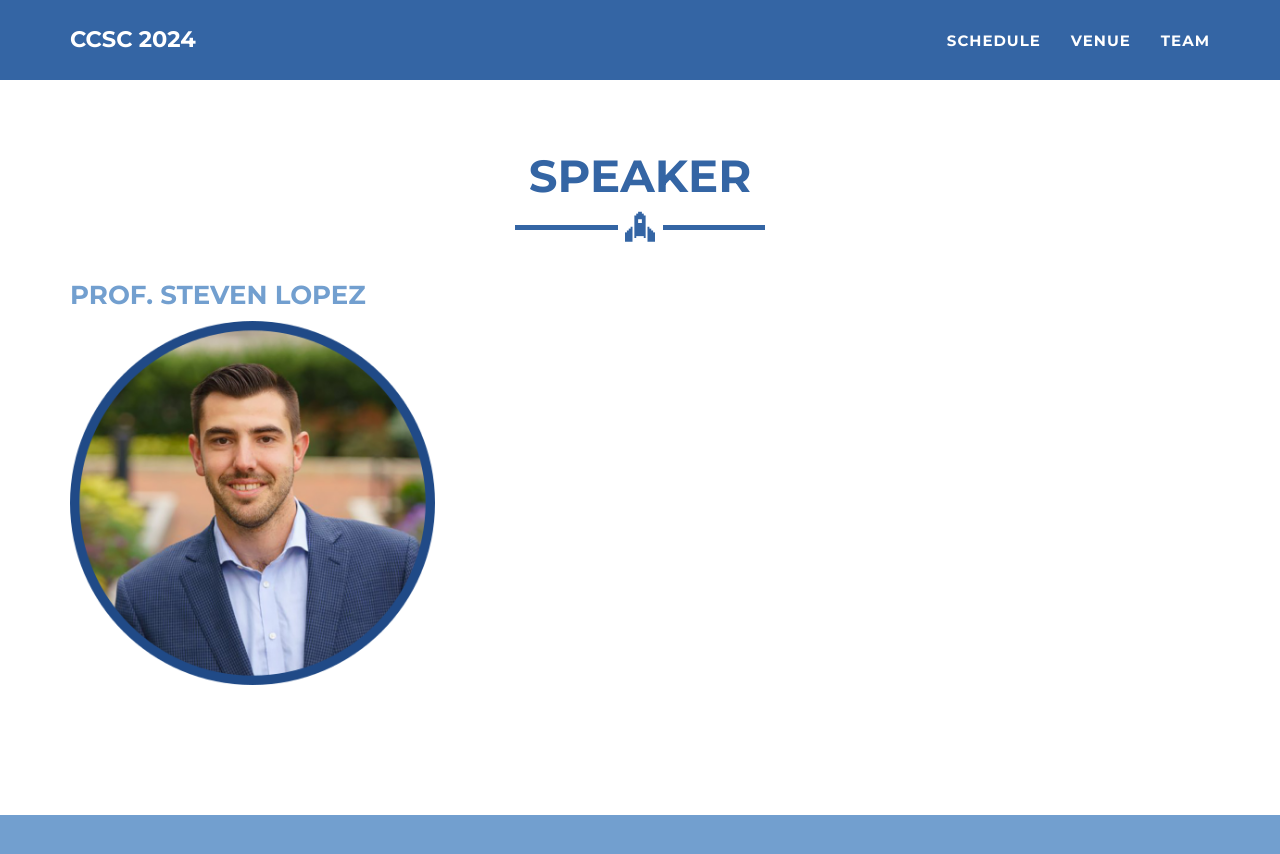
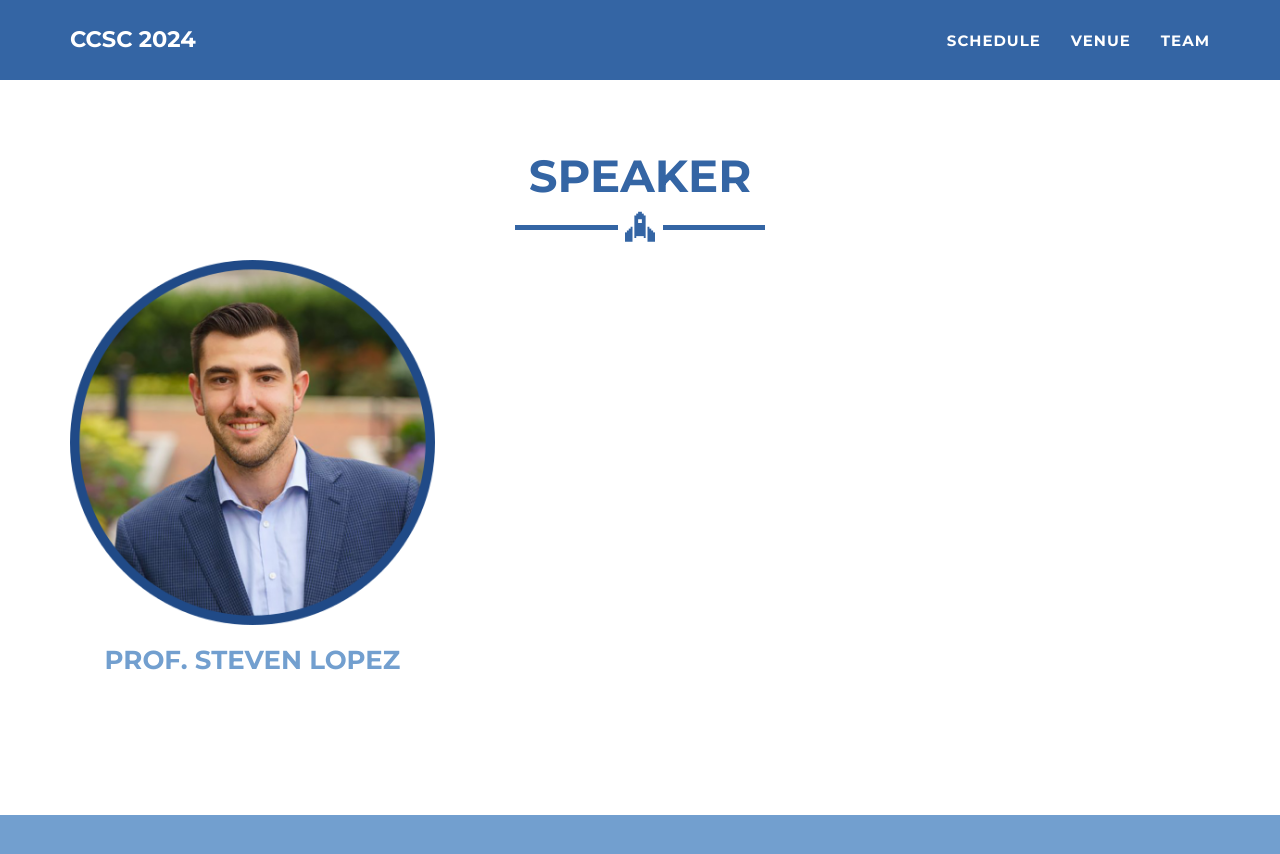
Before and after one commit to ccsc2024/ccsc2024.github.io, a Jekyll site: the page built from _posts/2020-08-01-speaker1.md, in a window 1280 px wide and 900 px high, scrolled down 822 px. Shown: the top 854 px of the window. Built offline with Jekyll 4.4.1, drawn with Linux system fonts in a browser that asks for light colours.

Commit message:
Update portfolio_grid.html

```diff
--- a/_includes/portfolio_grid.html
+++ b/_includes/portfolio_grid.html
@@ -16,8 +16,8 @@
               <i class="fa fa-search-plus fa-3x"></i>
             </div>
           </div>
-          <h3>{{ post.title }}</h3>
           <img src="img/portfolio/{{ post.img }}" class="img-responsive" alt="{{ post.alt }}">
+          <center><h3>{{ post.title }}</h3></center>
         </a>
       </div>
       {% endfor %}
```
